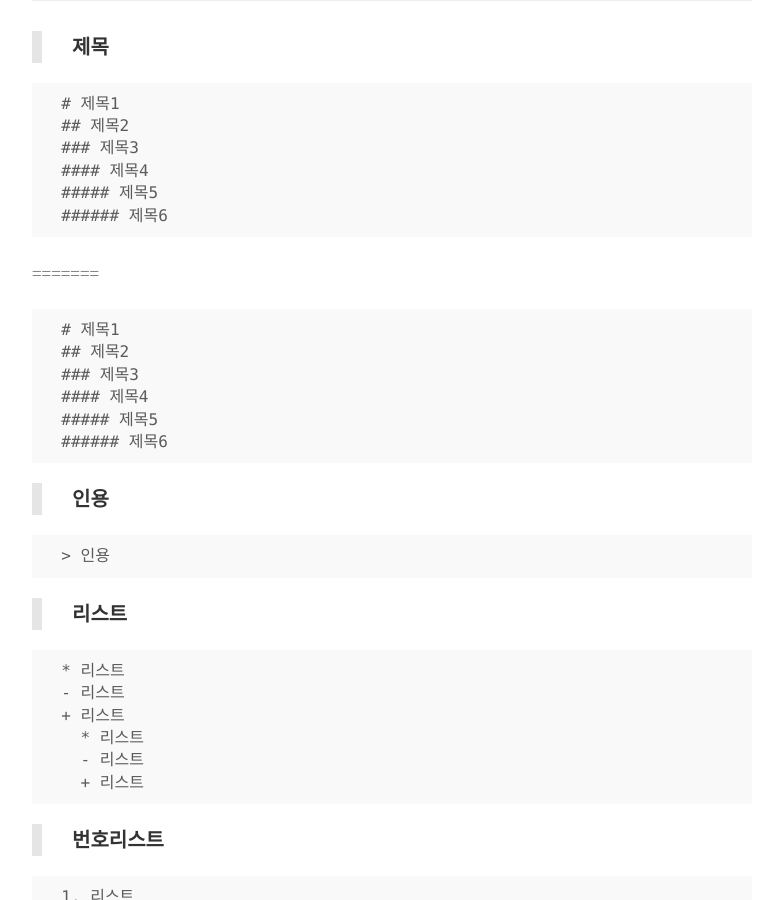
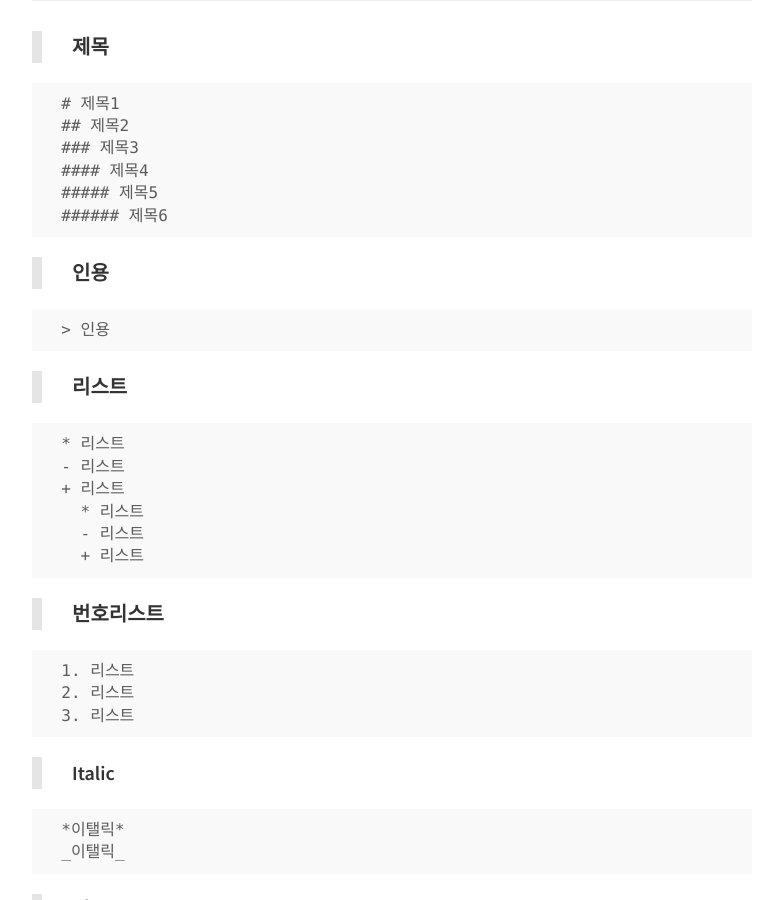
Before and after one commit to qnfzks55/jijong.github.io, a Jekyll site: the page built from _posts/2016-12-01-markdown.md, in a window 1280 px wide and 900 px high, scrolled down 335 px. Shown: the whole window, without its empty margins (248-1031 px from the left). Built offline with Jekyll 4.4.1, drawn with Linux system fonts in a browser that asks for light colours; nearby versions of some CDN libraries; comment, search, counter and statistics services are not loaded.

Commit message:
마크다운 포스트 내용 추가

```diff
--- a/_posts/2016-12-01-markdown.md
+++ b/_posts/2016-12-01-markdown.md
@@ -21,16 +21,6 @@ share: true
   #### 제목4
   ##### 제목5
   ###### 제목6
-</pre>
-=======
-
-<pre>
-  # 제목1
-  ## 제목2
-  ### 제목3
-  #### 제목4
-  ##### 제목5
-  ###### 제목6
 </pre>
 
 > **인용**
```
